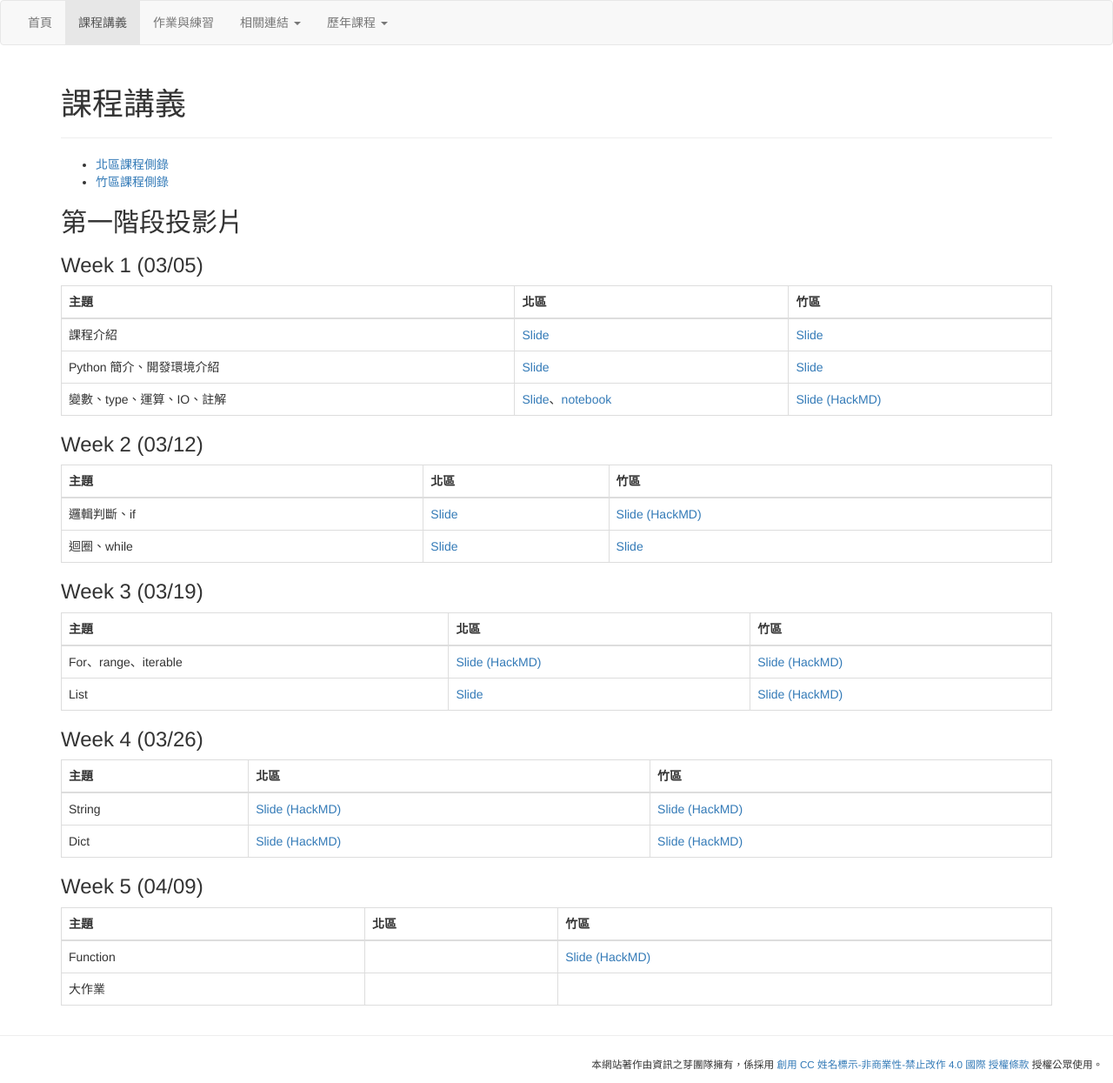
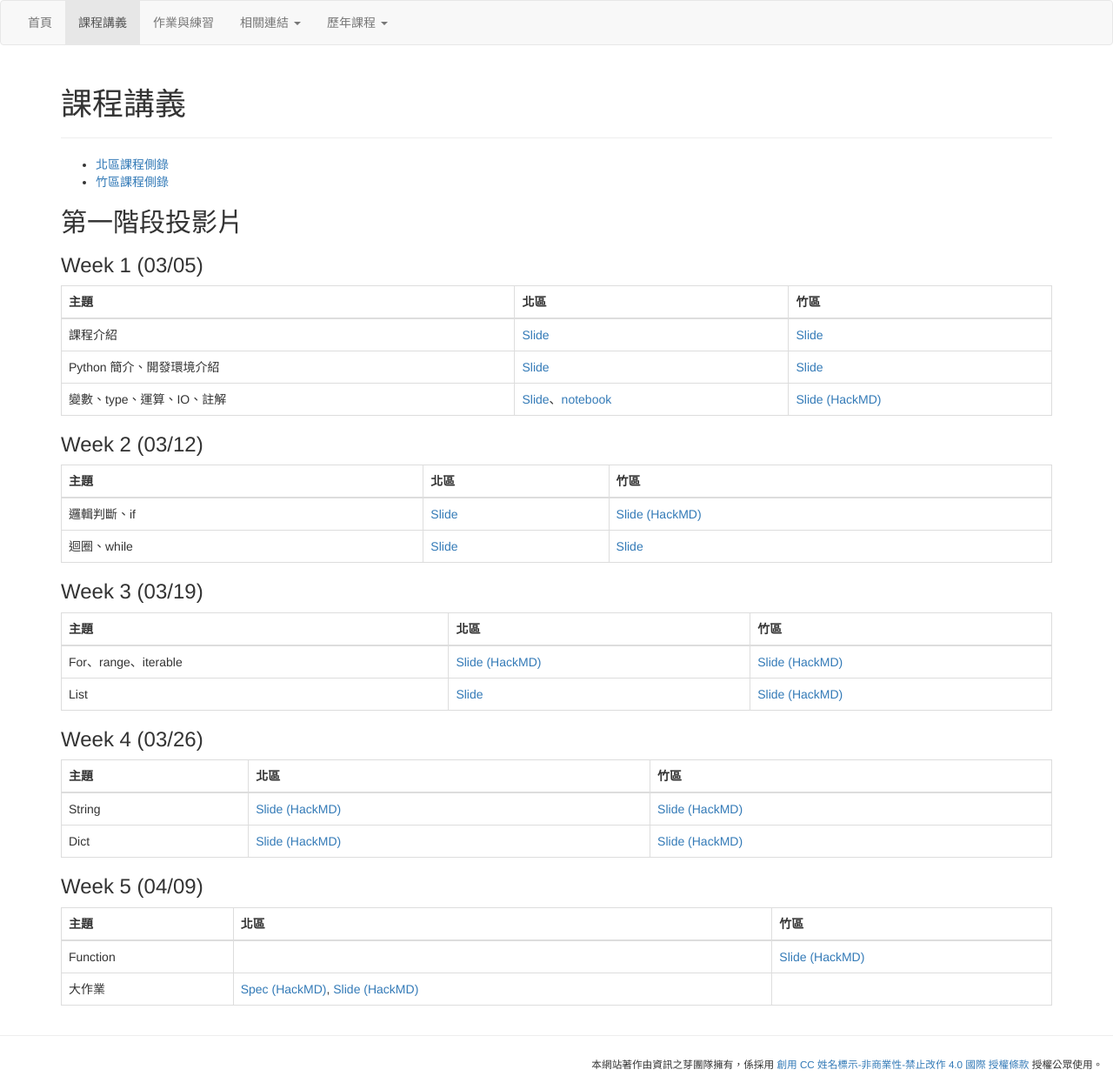
Before and after one commit to tw-csie-sprout/py2023, a Jekyll site: the page built from slides.md, in a window 1280 px wide and 1245 px high. Shown: the whole window at 87% size. Built offline with Jekyll 4.4.1, drawn with Linux system fonts in a browser that asks for light colours.

Commit message:
Update 北區大作業簡報+spec

```diff
--- a/slides.md
+++ b/slides.md
@@ -49,4 +49,4 @@ title: "課程講義"
 | 主題 | 北區 | 竹區 |
 | --- | --- | --- |
 | Function |  | [Slide (HackMD)](https://hackmd.io/@nWxhMfNES0-4UHCSWXJMcg/ByZlAM3bh#/) |
-| 大作業 |  |  |
+| 大作業 | [Spec (HackMD)](https://hackmd.io/@VLvbo_-_QjqwJnUcuKdxSQ/rJu6Gctxn), [Slide (HackMD)](https://hackmd.io/@VLvbo_-_QjqwJnUcuKdxSQ/BkUS8Dpxn#/) |  |
```
